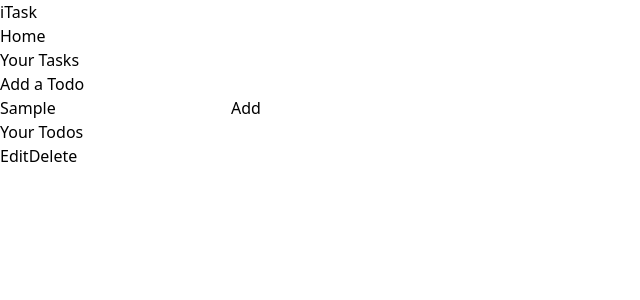
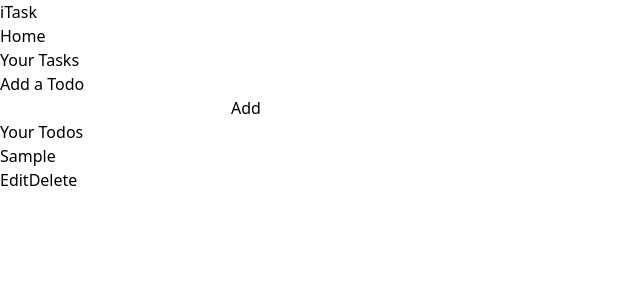
Before and after one commit to farah-jannat/todo-app-one, a React (Vite) app: page / in a window 1280 px wide. Both pictures are taken after typing "Sample" into the empty fields and a click on the button "Add". Shown: the top 300 px of the page, without its empty margins (0-640 px from the left). Built offline with nearby package versions, Linux system fonts and the light colour scheme.

Commit message:
Added necessary fuction in app

```diff
--- a/src/App.jsx
+++ b/src/App.jsx
@@ -5,27 +5,58 @@ import Nevbar from './components/Nevbar'
 
 
 function App() {
-  const [count, setCount] = useState(0)
+  const [todo, setTodo] = useState("")
+  const [todos, setTodos] = useState([])
+
+
+
+
+  const handleEdit = () =>{
+
+  }
+
+  const handleDelete =()=>{
+
+  }
+  const handleAdd = ()=>{
+    setTodos([...todos, {todo, isCompleted : false}])
+    setTodo(" ")
+    console.log(todos)
+
+  }
+  const handleChange = (e)=>{
+    setTodo(e.target.value)
+
+  }
+
+
+
+
+
 
   return (
     <>
     <Nevbar/>
       <div className="container mx-auto my-5 rounded-xl p-5 bg-violet-100 min-h-[80vh]" >
-      <div className="addTodo">
+      <div className="addTodo my-5">
         <h2 className='text-lg font-bold'> Add a Todo</h2>
-        <input type="text" />
-        <button className='bg-violet-800 hover:bg-violet-950 p-2 text-sm font-bold py-1 text-white rounded-md mx-6'>Add</button>
+        <input onChange={handleChange} value={todo} type="text"  className='w-1/2'/>
+        <button onClick={handleAdd} className='bg-violet-800 hover:bg-violet-950 p-2 text-sm font-bold py-1 text-white rounded-md mx-6'>Add</button>
       </div>
           <h2 className='text-lg font-bold'> Your Todos</h2>
         <div className="todos">
-        <div className="todo flex">
-          <div className="text"></div>
+          {todos.map(item=>{
+
+       return  <div className="todo flex w-1/4 my-3 justify-between">
+          <div className={item.isCompleted?"":"line-through" }>{item.todo}</div>
           <div className="buttons">
-           <button>Edit</button>
-           <button>Delete</button>
+           <button onClick= {handleEdit} className='bg-violet-800 hover:bg-violet-950 p-2 text-sm font-bold py-1 text-white rounded-md mx-1'>Edit</button>
+           <button onClick={handleDelete} className='bg-violet-800 hover:bg-violet-950 p-2 text-sm font-bold py-1 text-white rounded-md mx-1'>Delete</button>
           </div>
         </div>
+      })}
         </div>
+
 
       </div>
     </>
```
